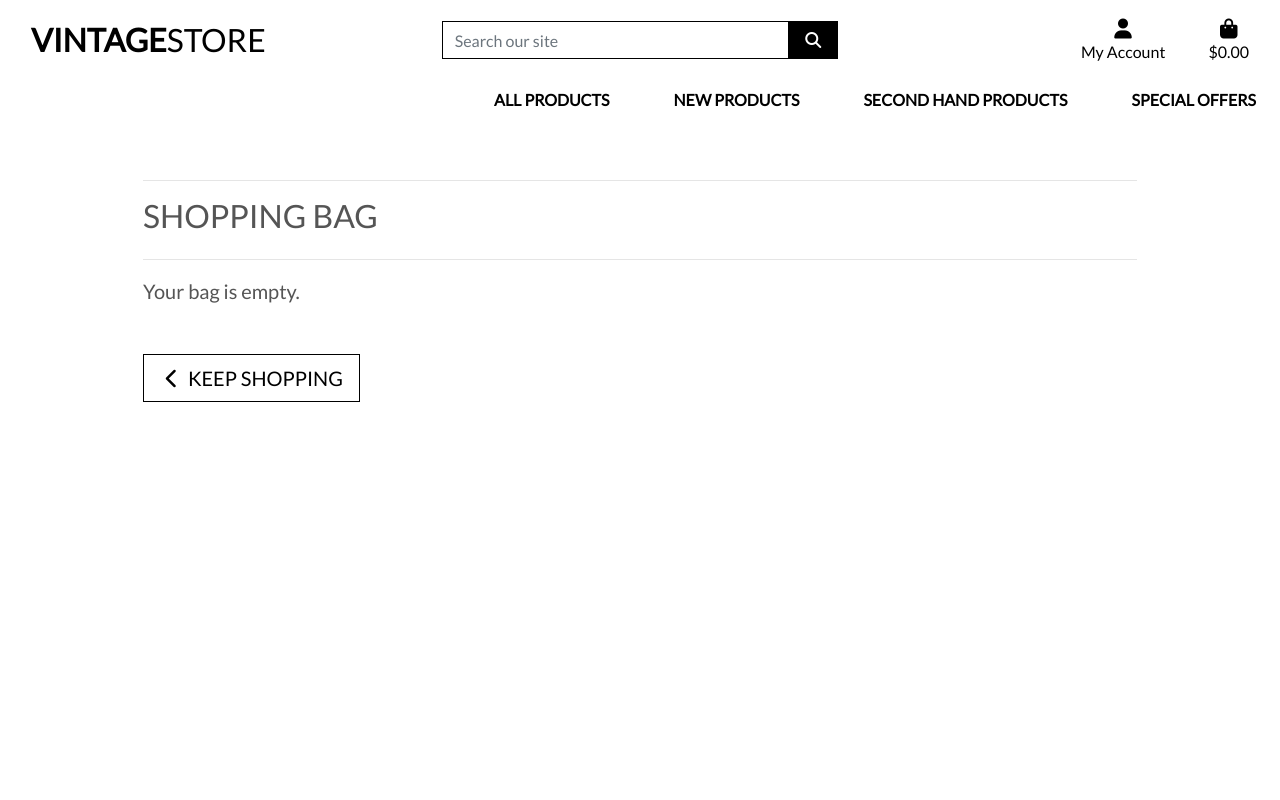
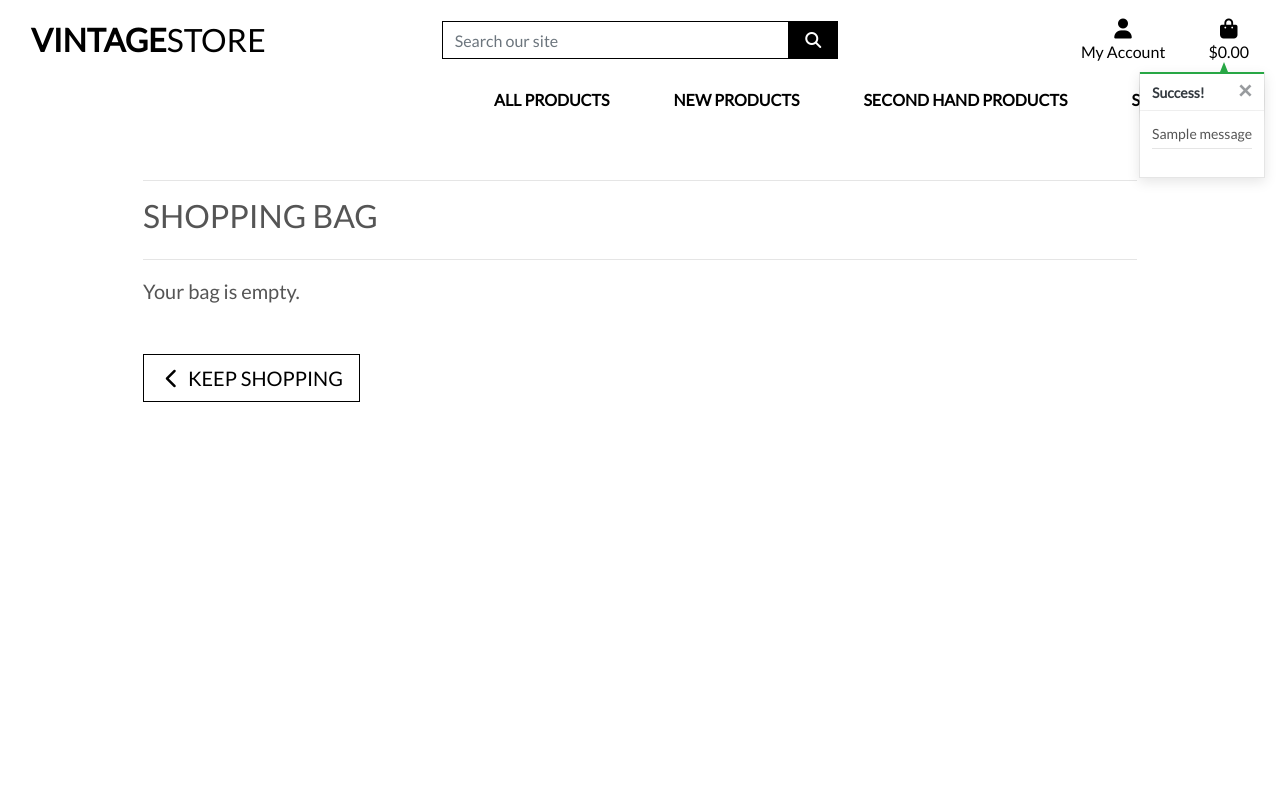
Before and after one commit to Roxana1981/vintagestore, a Django app: page /bag/ in a window 1280 px wide. Run offline with Django 3.2, Linux system fonts and the light colour scheme; one stand-in notice (Sample message) is shown; some libraries are stand-ins or nearby versions.

Commit message:
Complete user notifications

```diff
--- a/bag/views.py
+++ b/bag/views.py
@@ -1,4 +1,9 @@
-from django.shortcuts import render, redirect, reverse, HttpResponse
+from django.shortcuts import render, redirect, reverse, HttpResponse, get_object_or_404
+from django.contrib import messages
+
+from products.models import Product
+
+# Create your views here.
 
 def view_bag(request):
     """ A view that renders the bag contents page """
@@ -8,6 +13,7 @@ def view_bag(request):
 def add_to_bag(request, item_id):
     """ Add a quantity of the specified product to the shopping bag """
 
+    product = get_object_or_404(Product, pk=item_id)
     quantity = int(request.POST.get('quantity'))
     redirect_url = request.POST.get('redirect_url')
     size = None
@@ -19,15 +25,20 @@ def add_to_bag(request, item_id):
         if item_id in list(bag.keys()):
             if size in bag[item_id]['items_by_size'].keys():
                 bag[item_id]['items_by_size'][size] += quantity
+                messages.success(request, f'Updated size {size.upper()} {product.name} quantity to {bag[item_id]["items_by_size"][size]}')
             else:
                 bag[item_id]['items_by_size'][size] = quantity
+                messages.success(request, f'Added size {size.upper()} {product.name} to your bag')
         else:
             bag[item_id] = {'items_by_size': {size: quantity}}
+            messages.success(request, f'Added size {size.upper()} {product.name} to your bag')
     else:
         if item_id in list(bag.keys()):
             bag[item_id] += quantity
+            messages.success(request, f'Updated {product.name} quantity to {bag[item_id]}')
         else:
             bag[item_id] = quantity
+            messages.success(request, f'Added {product.name} to your bag')
 
     request.session['bag'] = bag
     return redirect(redirect_url)
@@ -35,41 +46,57 @@ def add_to_bag(request, item_id):
 
 def adjust_bag(request, item_id):
     """Adjust the quantity of the specified product to the specified amount"""
+
+    product = get_object_or_404(Product, pk=item_id)
     quantity = int(request.POST.get('quantity'))
     size = None
     if 'product_size' in request.POST:
         size = request.POST['product_size']
     bag = request.session.get('bag', {})
+
     if size:
         if quantity > 0:
             bag[item_id]['items_by_size'][size] = quantity
+            messages.success(request, f'Updated size {size.upper()} {product.name} quantity to {bag[item_id]["items_by_size"][size]}')
         else:
             del bag[item_id]['items_by_size'][size]
             if not bag[item_id]['items_by_size']:
                 bag.pop(item_id)
+            messages.success(request, f'Removed size {size.upper()} {product.name} from your bag')
     else:
         if quantity > 0:
             bag[item_id] = quantity
+            messages.success(request, f'Updated {product.name} quantity to {bag[item_id]}')
         else:
             bag.pop(item_id)
+            messages.success(request, f'Removed {product.name} from your bag')
+
     request.session['bag'] = bag
     return redirect(reverse('view_bag'))
 
 
 def remove_from_bag(request, item_id):
     """Remove the item from the shopping bag"""
+
     try:
+        product = get_object_or_404(Product, pk=item_id)
         size = None
         if 'product_size' in request.POST:
             size = request.POST['product_size']
         bag = request.session.get('bag', {})
+
         if size:
             del bag[item_id]['items_by_size'][size]
             if not bag[item_id]['items_by_size']:
                 bag.pop(item_id)
+            messages.success(request, f'Removed size {size.upper()} {product.name} from your bag')
         else:
             bag.pop(item_id)
+            messages.success(request, f'Removed {product.name} from your bag')
+
         request.session['bag'] = bag
         return HttpResponse(status=200)
+
     except Exception as e:
+        messages.error(request, f'Error removing item: {e}')
         return HttpResponse(status=500)
--- a/static/css/base.css
+++ b/static/css/base.css
@@ -98,6 +98,71 @@ a.category-badge > span.badge:hover {
     cursor: pointer;
 }
 
+.message-container {
+    position: fixed;
+    top: 72px;
+    right: 15px;
+    z-index: 99999999999;
+}
+
+.custom-toast {
+    overflow: visible;
+}
+
+.toast-capper {
+    height: 2px;
+}
+
+.arrow-up {
+    width: 0;
+    height: 0;
+    border-left: 4px solid transparent;
+    border-right: 4px solid transparent;
+    border-bottom: 10px solid black;
+    position: absolute;
+    top: -10px;
+    right: 36px;
+}
+
+/* Convenience classes - colors copied from Bootstrap */
+.arrow-primary {
+    border-bottom-color: #007bff !important;
+}
+
+.arrow-secondary {
+    border-bottom-color: #6c757d !important;
+}
+
+.arrow-success {
+    border-bottom-color: #28a745 !important;
+}
+
+.arrow-danger {
+    border-bottom-color: #dc3545 !important;
+}
+
+.arrow-warning {
+    border-bottom-color: #ffc107 !important;
+}
+
+.arrow-info {
+    border-bottom-color: #17a2b8 !important;
+}
+
+.arrow-light {
+    border-bottom-color: #f8f9fa !important;
+}
+
+.arrow-dark {
+    border-bottom-color: #343a40 !important;
+}
+
+.bag-notification-wrapper {
+    height: 100px;
+    overflow-x: hidden;
+    overflow-y: auto;
+}
+
 /* -------------------------------- Media Queries */
 
 /* Slightly larger container on xl screens */
--- a/templates/allauth/base.html
+++ b/templates/allauth/base.html
@@ -112,7 +112,21 @@
     </header>
 
     {% if messages %}
-        <div class="message-container"></div>
+        <div class="message-container">
+            {% for message in messages %}
+                {% with message.level as level %}
+                    {% if level == 40 %}
+                        {% include 'includes/toasts/toast_error.html' %}
+                    {% elif level == 30 %}
+                        {% include 'includes/toasts/toast_warning.html' %}
+                    {% elif level == 25 %}
+                        {% include 'includes/toasts/toast_success.html' %}
+                    {% else %}
+                        {% include 'includes/toasts/toast_info.html' %}
+                    {% endif %}
+                {% endwith %}
+            {% endfor %}
+        </div>
     {% endif %}
 
     {% block page_header %}
@@ -122,6 +136,9 @@
     {% endblock %}
 
     {% block postloadjs %}
+    <script type="text/javascript">
+        $('.toast').toast('show');
+    </script>
     {% endblock %}
 
 
--- /dev/null
+++ b/templates/includes/toasts/toast_success.html
@@ -0,0 +1,54 @@
+<div class="toast custom-toast rounded-0 border-top-0" data-autohide="false">
+    <div class="arrow-up arrow-success"></div>
+    <div class="w-100 toast-capper bg-success"></div>
+    <div class="toast-header bg-white text-dark">
+        <strong class="mr-auto">Success!</strong>
+        <button type="button" class="ml-2 mb-1 close text-dark" data-dismiss="toast" aria-label="Close">
+            <span aria-hidden="true">&times;</span>
+        </button>
+    </div>
+    <div class="toast-body bg-white">
+        <div class="row">
+            <div class="col">
+                {{ message }}
+                <hr class="mt-1 mb-3">
+            </div>
+        </div>
+        {% if grand_total %}
+            <p class="logo-font bg-white text-black py-1">Your Bag ({{ product_count }})</p>
+            <div class="bag-notification-wrapper">
+                {% for item in bag_items %}
+                    <div class="row">
+                        <div class="col-3 my-1">
+                            <img class="w-100" src="{{ item.product.image.url }}">
+                        </div>
+                        <div class="col-9">
+                            <p class="my-0"><strong>{{ item.product.name }}</strong></p>
+                            <p class="my-0 small">Size: {% if item.product.has_sizes %}{{ item.size|upper }}{% else %}N/A{% endif %}</p>
+                            <p class="my-0 small text-muted">Qty: {{ item.quantity }}</p>
+                        </div>
+                    </div>
+                {% endfor %}
+            </div>
+            <div class="row">
+                <div class="col">
+                    <strong><p class="mt-3 mb-1 text-black">
+                        Total{% if free_delivery_delta > 0 %} (Exc. delivery){% endif %}:
+                        <span class="float-right">${{ total|floatformat:2 }}</span>
+                    </p></strong>
+                    {% if free_delivery_delta > 0 %}
+                        <p class="mb-0 p-2 bg-warning shadow-sm text-black text-center">
+                            Spend <strong>${{ free_delivery_delta }}</strong> more to get free next day delivery!
+                        </p>
+                    {% endif %}
+                    <a href="{% url 'view_bag' %}" class="btn btn-black btn-block rounded-0">
+                        <span class="text-uppercase">Go To Secure Checkout</span>
+                        <span class="icon">
+                            <i class="fas fa-lock"></i>
+                        </span>
+                    </a>
+                </div>
+            </div>
+        {% endif %}
+    </div>
+</div>
--- a/vintagestore/settings.py
+++ b/vintagestore/settings.py
@@ -78,6 +78,8 @@ TEMPLATES = [
     },
 ]
 
+MESSAGE_STORAGE = 'django.contrib.messages.storage.session.SessionStorage'
+
 AUTHENTICATION_BACKENDS = (
     # Needed to login by username in Django admin, regardless of `allauth`
     'django.contrib.auth.backends.ModelBackend',
```
Also changed, not shown: templates/includes/toasts/toast_error.html (added, +13 -0 lines), templates/includes/toasts/toast_info.html (added, +13 -0 lines), templates/includes/toasts/toast_warning.html (added, +13 -0 lines), db.sqlite3.
